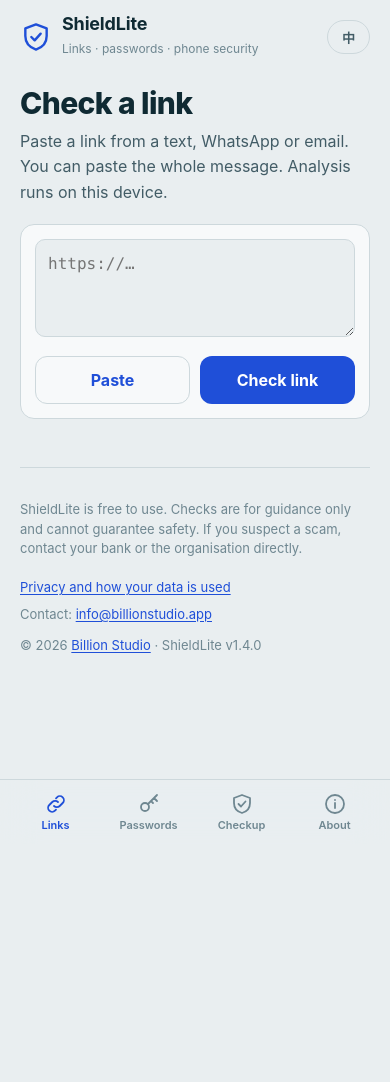
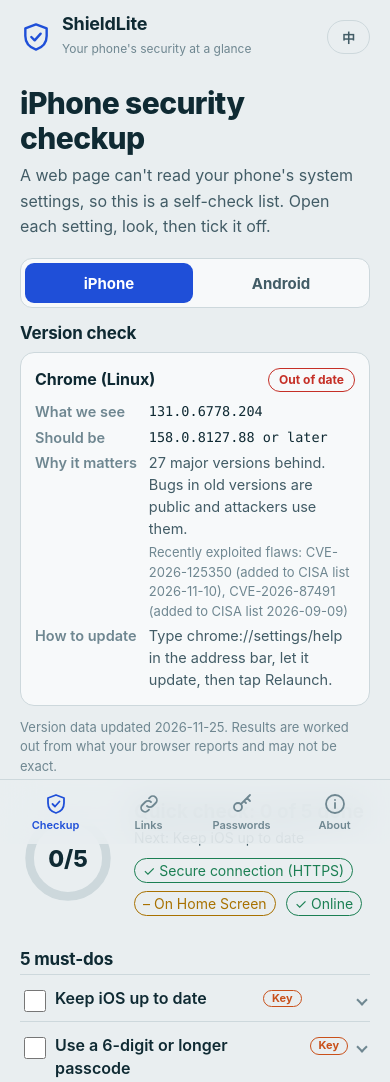
Before and after one commit to billionkmstudio/ShieldLite, a plain HTML site: page index.html in a window 390 px wide. Shown: the top 1082 px of the page. Before the commit the page ends 844 px from the top, so only its background shows below. Drawn offline with Linux system fonts and the light colour scheme.

Commit message:
Position ShieldLite around the security checkup
- Checkup is the default tab; tab order is Checkup, Links, Passwords, About
- Shared links (?url=) still open the Links tab
- New tagline: 手機安全，一目了然 / Your phone's security at a glance
- Title, description, Open Graph and manifest lead with the checkup

Co-Authored-By: Claude Opus 5.5 <noreply@anthropic.com>
Claude-Session: https://claude.ai/code/session_01YZd5mVARGCKEq49p2wH4VC

```diff
--- a/app.js
+++ b/app.js
@@ -34,7 +34,7 @@
   /* ------------------------------- i18n ------------------------------- */
   const I18N = {
     zh: {
-      tagline: '連結・密碼・手機保安',
+      tagline: '手機安全，一目了然',
       tab_link: '連結', tab_pw: '密碼', tab_health: '健檢', tab_about: '關於',
       paste: '貼上', copy: '複製', copied: '已複製', clear: '清除', show: '顯示', hide: '隱藏',
       inst_t: '加入主畫面',
@@ -307,7 +307,7 @@
     },
 
     en: {
-      tagline: 'Links · passwords · phone security',
+      tagline: 'Your phone\'s security at a glance',
       tab_link: 'Links', tab_pw: 'Passwords', tab_health: 'Checkup', tab_about: 'About',
       paste: 'Paste', copy: 'Copy', copied: 'Copied', clear: 'Clear', show: 'Show', hide: 'Hide',
       inst_t: 'Add to Home Screen',
@@ -612,9 +612,9 @@
   }
 
   /* ------------------------------- tabs --------------------------------- */
-  const TABS = ['link', 'pw', 'health', 'about'];
+  const TABS = ['health', 'link', 'pw', 'about'];
   function showTab(id) {
-    if (!TABS.includes(id)) id = 'link';
+    if (!TABS.includes(id)) id = 'health';
     TABS.forEach((x) => {
       $('#tab-' + x).hidden = x !== id;
       $('#btn-' + x).setAttribute('aria-selected', String(x === id));
@@ -1148,7 +1148,7 @@
       // Drop the link from the address bar and history.
       try { history.replaceState(null, '', location.pathname + '#link'); } catch (e) { /* ignore */ }
     } else {
-      showTab(TABS.includes(fromHash) ? fromHash : store.get('tab', 'link'));
+      showTab(TABS.includes(fromHash) ? fromHash : store.get('tab', 'health'));
     }
 
     if ('serviceWorker' in navigator && window.isSecureContext) {
--- a/index.html
+++ b/index.html
@@ -5,14 +5,14 @@
 <meta name="viewport" content="width=device-width, initial-scale=1, viewport-fit=cover">
 <meta http-equiv="Content-Security-Policy" content="default-src 'self'; script-src 'self'; style-src 'self' 'unsafe-inline'; img-src 'self' data:; connect-src 'self' https://api.pwnedpasswords.com https://safebrowsing.googleapis.com; base-uri 'none'; form-action 'none'; object-src 'none'">
 <meta name="referrer" content="strict-origin">
-<title>ShieldLite — 連結檢查・密碼洩漏・手機保安健檢 | Billion Studio</title>
-<meta name="description" content="免費檢查可疑連結、密碼有冇外洩，同埋 iPhone／Android 保安健檢。Free link, leaked-password and phone security checks. Runs on your device, no sign-up.">
+<title>ShieldLite — 手機安全，一目了然 | Billion Studio</title>
+<meta name="description" content="免費 iPhone／Android 手機保安健檢：檢查系統及瀏覽器版本、逐步完善保安設定，並可檢查可疑連結及密碼是否外洩。Free phone security checkup for iPhone and Android. Runs on your device, no sign-up.">
 <meta name="author" content="Billion Studio">
 <link rel="canonical" href="https://shieldlite.billionstudio.app/">
 <meta property="og:type" content="website">
 <meta property="og:site_name" content="ShieldLite by Billion Studio">
-<meta property="og:title" content="ShieldLite — 連結檢查・密碼洩漏・手機保安健檢">
-<meta property="og:description" content="收到可疑短訊？貼上連結即刻分析。密碼洩漏檢查、iPhone／Android 保安健檢，資料留喺你部機。">
+<meta property="og:title" content="ShieldLite — 手機安全，一目了然">
+<meta property="og:description" content="免費手機保安健檢，即時了解系統版本及保安設定狀況，另設可疑連結及密碼外洩檢查。資料只保存在你的裝置。">
 <meta property="og:url" content="https://shieldlite.billionstudio.app/">
 <meta property="og:image" content="https://shieldlite.billionstudio.app/icons/icon-512.png">
 <meta property="og:locale" content="zh_HK">
@@ -56,7 +56,7 @@
 <main>
 
   <!-- ===== 連結 ===== -->
-  <section id="tab-link" role="tabpanel" aria-labelledby="btn-link">
+  <section id="tab-link" role="tabpanel" aria-labelledby="btn-link" hidden>
     <h1 data-i18n="link_h"></h1>
     <p class="lede" data-i18n="link_lede"></p>
     <form id="linkForm" class="block" autocomplete="off">
@@ -117,7 +117,7 @@
   </section>
 
   <!-- ===== 健檢 ===== -->
-  <section id="tab-health" role="tabpanel" aria-labelledby="btn-health" hidden>
+  <section id="tab-health" role="tabpanel" aria-labelledby="btn-health">
     <h1 id="hlTitle"></h1>
     <p class="lede" data-i18n="hl_lede"></p>
     <div class="seg" role="radiogroup" data-i18n-aria="plat_label">
@@ -214,6 +214,10 @@
 
 <nav class="tabbar" aria-label="Main">
   <div class="tabbar-in" role="tablist">
+    <button class="tab" id="btn-health" role="tab" aria-controls="tab-health" type="button" data-tab="health">
+      <svg viewBox="0 0 24 24" aria-hidden="true"><path d="M12 3l8 3v5c0 5-3.400 8.700-8 10-4.600-1.300-8-5-8-10V6z"/><path d="M8.500 12l2.500 2.500 4.500-5"/></svg>
+      <span data-i18n="tab_health"></span>
+    </button>
     <button class="tab" id="btn-link" role="tab" aria-controls="tab-link" type="button" data-tab="link">
       <svg viewBox="0 0 24 24" aria-hidden="true"><path d="M10 14a4 4 0 0 0 5.700 0l3-3a4 4 0 0 0-5.700-5.700l-1 1"/><path d="M14 10a4 4 0 0 0-5.700 0l-3 3a4 4 0 0 0 5.700 5.700l1-1"/></svg>
       <span data-i18n="tab_link"></span>
@@ -221,10 +225,6 @@
     <button class="tab" id="btn-pw" role="tab" aria-controls="tab-pw" type="button" data-tab="pw">
       <svg viewBox="0 0 24 24" aria-hidden="true"><circle cx="8" cy="15" r="4"/><path d="M11 12l9-9M17 6l3 3M14 9l2 2"/></svg>
       <span data-i18n="tab_pw"></span>
-    </button>
-    <button class="tab" id="btn-health" role="tab" aria-controls="tab-health" type="button" data-tab="health">
-      <svg viewBox="0 0 24 24" aria-hidden="true"><path d="M12 3l8 3v5c0 5-3.400 8.700-8 10-4.600-1.300-8-5-8-10V6z"/><path d="M8.500 12l2.500 2.500 4.500-5"/></svg>
-      <span data-i18n="tab_health"></span>
     </button>
     <button class="tab" id="btn-about" role="tab" aria-controls="tab-about" type="button" data-tab="about">
       <svg viewBox="0 0 24 24" aria-hidden="true"><circle cx="12" cy="12" r="9"/><path d="M12 11v5M12 8h.01"/></svg>
```
Also changed, not shown: manifest.webmanifest.
